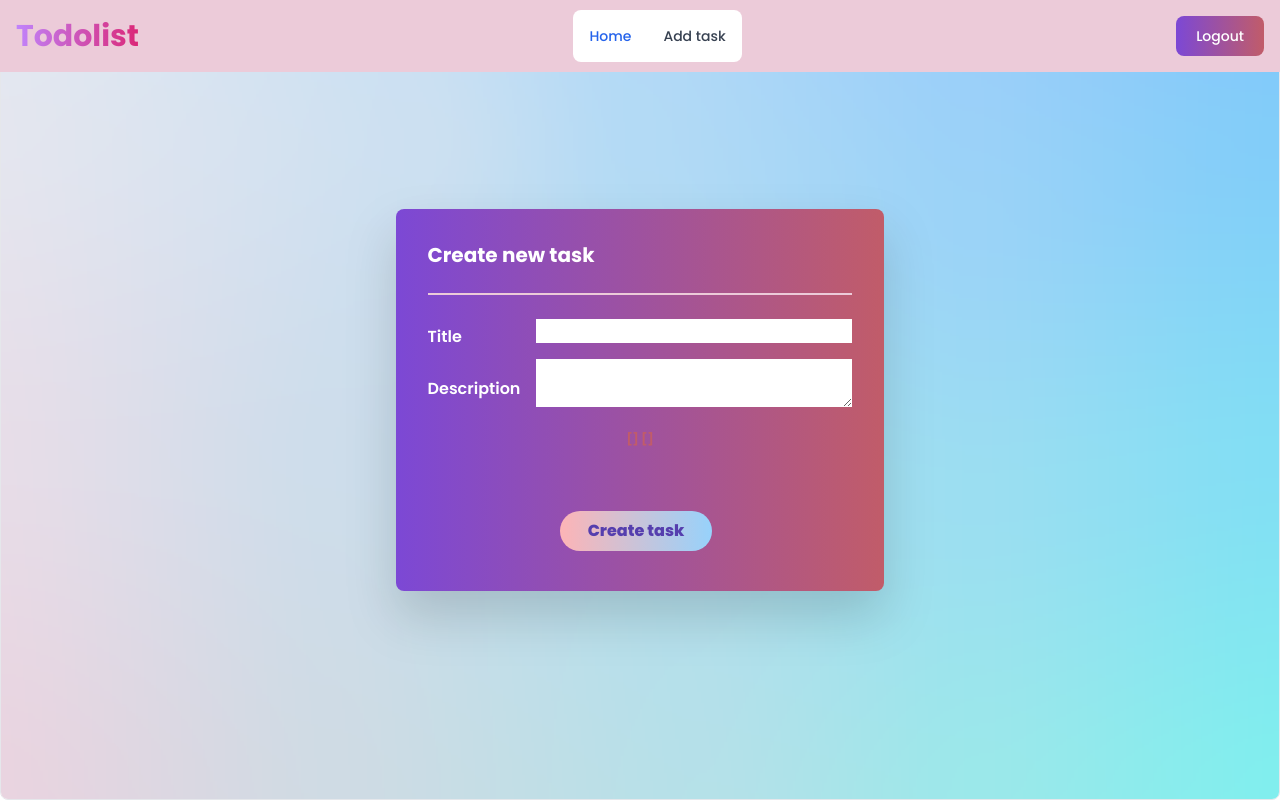
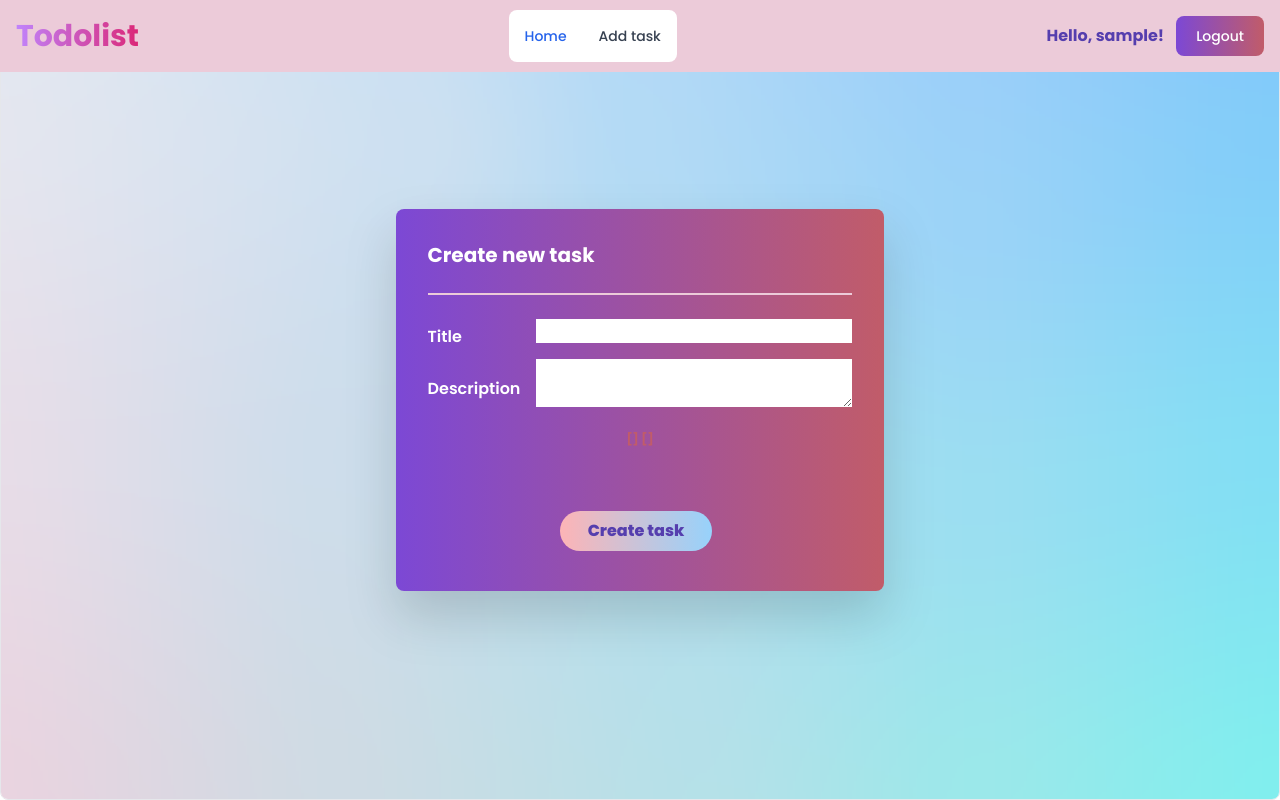
Before and after one commit to aidahputri/TUGAS-PBP, a Django app: template todolist/templates/create_task.html in a window 1280 px wide. Run offline with Django 4.2, Linux system fonts and the light colour scheme; the template is opened without the code that fills it: most values are stand-ins (such as "Sample title", 1, 10 or a date in 2020); form fields are guessed from the names that the template uses; some libraries are stand-ins or nearby versions.

Commit message:
fix navbar

```diff
--- a/static/css/output.css
+++ b/static/css/output.css
@@ -757,6 +757,10 @@ video {
   margin-top: 3rem;
 }
 
+.mr-1 {
+  margin-right: 0.25rem;
+}
+
 .block {
   display: block;
 }
--- a/todolist/templates/navbar.html
+++ b/todolist/templates/navbar.html
@@ -2,7 +2,8 @@
 <nav class="bg-pink-6 fixed font-poppins px-2 sm:px-4 py-2.5 w-full z-20 top-0 left-0">
   <div class="container flex flex-wrap justify-between items-center mx-auto">
     <span class="self-center text-transparent text-3xl bg-clip-text bg-gradient-to-r from-purple-400 to-pink-600 font-bold whitespace-nowrap">Todolist</span>
-    <div class="flex md:order-2">
+    <div class="flex items-center md:order-2">
+        <p class="text-purple-1 font-bold mr-3">Hello, {{username}}!</p>
         <button type="button" class="text-white bg-gradient-to-r hover:bg-gradient-to-l from-purple-3 to-pink-1 focus:ring-4 focus:outline-none font-medium rounded-lg text-sm px-5 py-2.5 text-center mr-3 md:mr-0">
           <a href="{% url 'todolist:logout' %}">Logout</a>
         </button>
```
